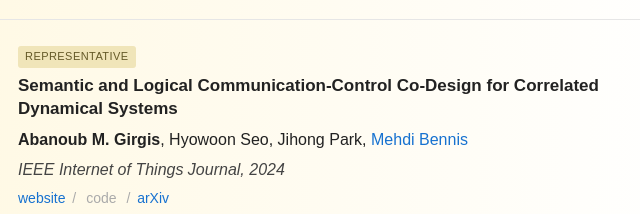
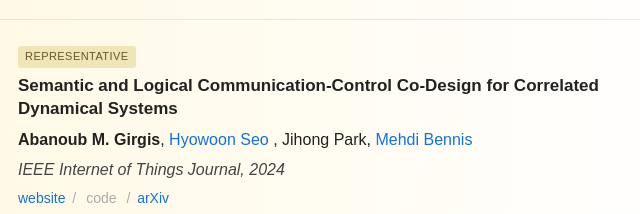
Before and after one commit to abanoubpipaoy/Abanoub_M_Girgis.github.io, a plain HTML site: page index.html in a window 1280 px wide. Shown: the part 1229-1443 px from the top of the page, 423-1063 px from the left. Drawn offline with Linux system fonts and the light colour scheme.

Commit message:
Add hyperlink for Hyowoon Seo in authors list

```diff
--- a/index.html
+++ b/index.html
@@ -491,7 +491,12 @@
 
                     <strong>Abanoub M. Girgis</strong>,
 
-                    Hyowoon Seo,
+                    <a href="https://professor.skku.edu/researcher_eng/professorList.do?mode=view&perId=LZStrOYaQbADg7AKgVgYwAoE0DUBxBAPAcgegBMBOAGwEEAhYAXhqA%20&categoryId=U&jojikCode1=3173"
+                       target="_blank"
+                       rel="noopener noreferrer">
+                        Hyowoon Seo
+                    </a>,
+
 
                     Jihong Park,
 
```
